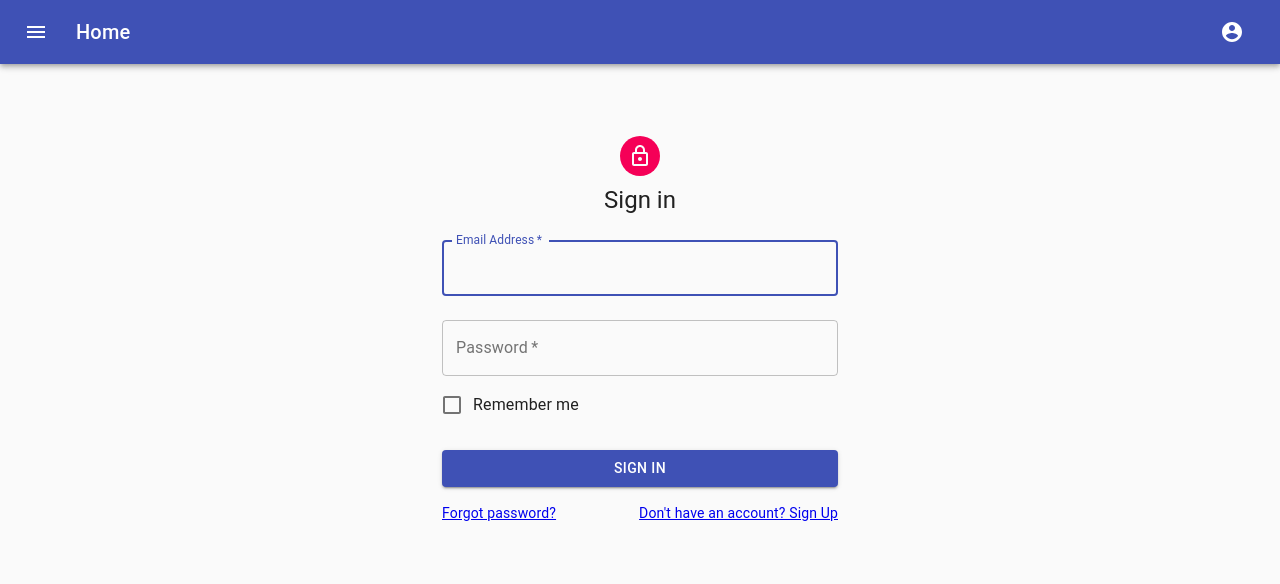
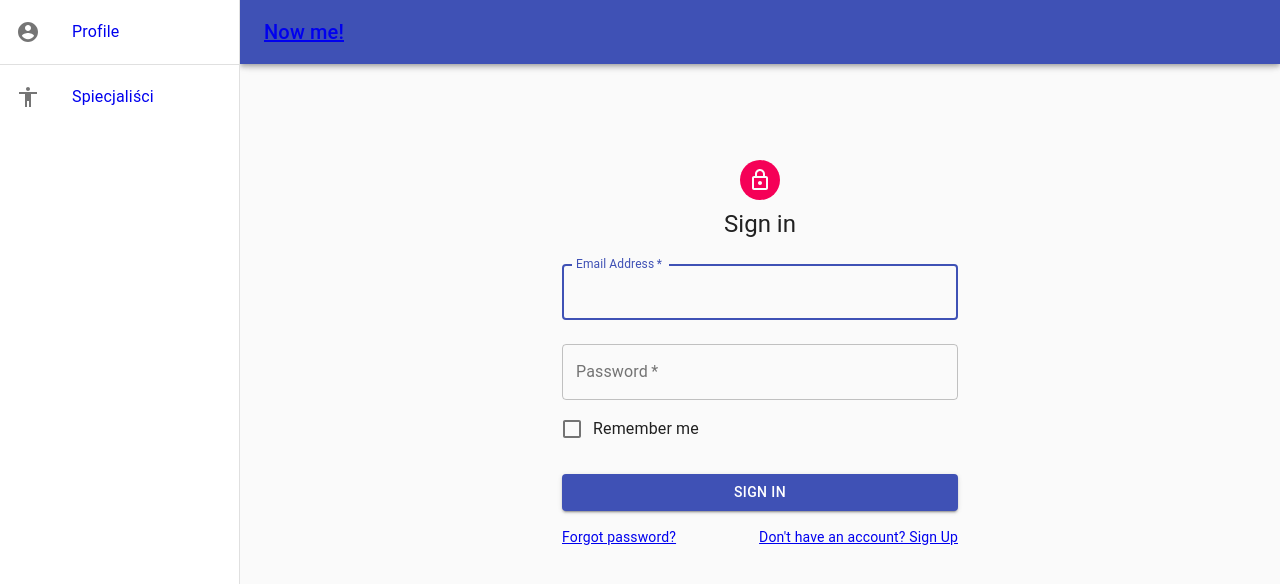
Before and after one commit to szysza26/nowme, a React (Create React App) app in the folder nowme-frontend/: page /signin in a window 1280 px wide. Shown: the top 584 px of the page. Built offline with nearby package versions, Linux system fonts and the light colour scheme.

Commit message:
add main

```diff
--- a/nowme-frontend/src/App.js
+++ b/nowme-frontend/src/App.js
@@ -4,17 +4,18 @@ import { BrowserRouter, Switch, Route } from "react-router-dom";
 import SignIn from './pages/Auth/SignIn';
 import SignUp from './pages/Auth/SignUp';
 import Home from './pages/Home';
-import NavBar from './component/NavBar';
+import Main from './component/Main';
 
 function App() {
     return (
         <BrowserRouter>
-            <NavBar/>
-            <Switch>
-                <Route exact path="/" component={Home}/>
-                <Route exact path="/signin" component={SignIn}/>
-                <Route exact path="/signup" component={SignUp}/>
-            </Switch>
+            <Main>
+                <Switch>
+                    <Route exact path="/" component={Home}/>
+                    <Route exact path="/signin" component={SignIn}/>
+                    <Route exact path="/signup" component={SignUp}/>
+                </Switch>
+            </Main>
       </BrowserRouter>
   );
 }
--- /dev/null
+++ b/nowme-frontend/src/component/Drawer/ListItemLink.js
@@ -0,0 +1,18 @@
+import React from 'react';
+import { Link } from 'react-router-dom';
+import { ListItem, ListItemIcon, ListItemText } from '@material-ui/core';
+
+const ListItemLink = (props) => {
+    const { icon, primary, to } = props;
+
+    const CustomLink = React.forwardRef((props, ref) => <Link to={to} innerRef={ref} {...props} />);
+
+    return (
+        <ListItem component={CustomLink}>
+            <ListItemIcon>{icon}</ListItemIcon>
+            <ListItemText primary={primary} />
+        </ListItem>
+    );
+}
+
+export default ListItemLink;
--- /dev/null
+++ b/nowme-frontend/src/component/Main.js
@@ -0,0 +1,139 @@
+import React, { useState }from 'react';
+import {Link} from 'react-router-dom';
+import AppBar from '@material-ui/core/AppBar';
+import Divider from '@material-ui/core/Divider';
+import Drawer from '@material-ui/core/Drawer';
+import Hidden from '@material-ui/core/Hidden';
+import IconButton from '@material-ui/core/IconButton';
+import AccountCircleIcon from '@material-ui/icons/AccountCircle';
+import AccessibilityIcon from '@material-ui/icons/Accessibility';
+import List from '@material-ui/core/List';
+import MenuIcon from '@material-ui/icons/Menu';
+import Toolbar from '@material-ui/core/Toolbar';
+import Typography from '@material-ui/core/Typography';
+import { makeStyles, useTheme } from '@material-ui/core/styles';
+
+import ListItemLink from './Drawer/ListItemLink';
+
+const drawerWidth = 240;
+
+const useStyles = makeStyles((theme) => ({
+  root: {
+    display: 'flex',
+  },
+  drawer: {
+    [theme.breakpoints.up('sm')]: {
+      width: drawerWidth,
+      flexShrink: 0,
+    },
+  },
+  appBar: {
+    [theme.breakpoints.up('sm')]: {
+      width: `calc(100% - ${drawerWidth}px)`,
+      marginLeft: drawerWidth,
+    },
+  },
+  menuButton: {
+    marginRight: theme.spacing(2),
+    [theme.breakpoints.up('sm')]: {
+      display: 'none',
+    },
+  },
+  // necessary for content to be below app bar
+  toolbar: theme.mixins.toolbar,
+  drawerPaper: {
+    width: drawerWidth,
+  },
+  content: {
+    flexGrow: 1,
+    padding: theme.spacing(3),
+  },
+}));
+
+const Main = (props) => {
+    const { window } = props;
+    const classes = useStyles();
+    const theme = useTheme();
+    const [mobileOpen, setMobileOpen] = React.useState(false);
+
+    const [auth] = useState(false);
+
+    const handleDrawerToggle = () => {
+        setMobileOpen(!mobileOpen);
+    };
+
+    const drawer = (
+        <div>
+            <List>
+                {auth ?
+                <ListItemLink icon={<AccountCircleIcon/>} primary={'Profile'} to={'/profile'}/>
+                :
+                <ListItemLink icon={<AccountCircleIcon/>} primary={'Profile'} to={'/signin'}/>
+                }
+            </List>
+            <Divider />
+            <List>
+                <ListItemLink icon={<AccessibilityIcon/>} primary={'Spiecjaliści'} to={'/specialists'}/>
+            </List>
+        </div>
+    );
+
+    const container = window !== undefined ? () => window().document.body : undefined;
+
+    return (
+        <div className={classes.root}>
+            <AppBar position="fixed" className={classes.appBar}>
+                <Toolbar>
+                    <IconButton
+                        color="inherit"
+                        aria-label="open drawer"
+                        edge="start"
+                        onClick={handleDrawerToggle}
+                        className={classes.menuButton}
+                    >
+                        <MenuIcon />
+                    </IconButton>
+                    <Typography variant="h6" noWrap>
+                        <Link to={'/'}>Now me!</Link>
+                    </Typography>
+                </Toolbar>
+            </AppBar>
+            <nav className={classes.drawer} aria-label="mailbox folders">
+                <Hidden smUp implementation="css">
+                    <Drawer
+                        container={container}
+                        variant="temporary"
+                        anchor={theme.direction === 'rtl' ? 'right' : 'left'}
+                        open={mobileOpen}
+                        onClose={handleDrawerToggle}
+                        classes={{
+                        paper: classes.drawerPaper,
+                        }}
+                        ModalProps={{
+                        keepMounted: true, // Better open performance on mobile.
+                        }}
+                    >
+                        {drawer}
+                    </Drawer>
+                </Hidden>
+                <Hidden xsDown implementation="css">
+                    <Drawer
+                        classes={{
+                        paper: classes.drawerPaper,
+                        }}
+                        variant="permanent"
+                        open
+                    >
+                        {drawer}
+                    </Drawer>
+                </Hidden>
+            </nav>
+            <main className={classes.content}>
+                <div className={classes.toolbar} />
+                {props.children}
+            </main>
+        </div>
+    );
+}
+
+export default Main;
--- a/nowme-frontend/src/component/NavBar.js
+++ /dev/null
@@ -1,107 +0,0 @@
-import React from 'react';
-import { Link, NavLink } from 'react-router-dom';
-import { makeStyles } from '@material-ui/core/styles';
-import AppBar from '@material-ui/core/AppBar';
-import Toolbar from '@material-ui/core/Toolbar';
-import Typography from '@material-ui/core/Typography';
-import IconButton from '@material-ui/core/IconButton';
-import MenuIcon from '@material-ui/icons/Menu';
-import AccountCircle from '@material-ui/icons/AccountCircle';
-import MenuItem from '@material-ui/core/MenuItem';
-import Menu from '@material-ui/core/Menu';
-import { Divider } from '@material-ui/core';
-
-const useStyles = makeStyles((theme) => ({
-  root: {
-    flexGrow: 1,
-  },
-  menuButton: {
-    marginRight: theme.spacing(2),
-  },
-  title: {
-    flexGrow: 1,
-  },
-  link: {
-    color: "#000000",
-    textDecoration: 'none',
-  },
-  navlink: {
-    color: "#ffffff",
-    textDecoration: 'none',
-    '&:hover': {
-      color: "#888888"
-    }
-  },
-}));
-
-const NavBar = (props) => {
-  const classes = useStyles();
-  const [auth] = React.useState(false);
-  const [anchorEl, setAnchorEl] = React.useState(null);
-  const open = Boolean(anchorEl);
-
-  const handleMenu = (event) => {
-    setAnchorEl(event.currentTarget);
-  };
-
-  const handleClose = () => {
-    setAnchorEl(null);
-  };
-
-  return (
-    <div className={classes.root}>
-      <AppBar position="static">
-        <Toolbar>
-          <IconButton edge="start" className={classes.menuButton} color="inherit" aria-label="menu">
-            <MenuIcon />
-          </IconButton>
-          <Typography variant="h6" className={classes.title}>
-            <NavLink to={"/"} className={classes.navlink} exact={true}>Home</NavLink>
-          </Typography>
-          <div>
-            <IconButton
-              aria-label="account of current user"
-              aria-controls="menu-appbar"
-              aria-haspopup="true"
-              onClick={handleMenu}
-              color="inherit"
-            >
-              <AccountCircle />
-            </IconButton>
-            <Menu
-              id="menu-appbar"
-              anchorEl={anchorEl}
-              anchorOrigin={{
-                vertical: 'top',
-                horizontal: 'right',
-              }}
-              keepMounted
-              transformOrigin={{
-                vertical: 'top',
-                horizontal: 'right',
-              }}
-              open={open}
-              onClose={handleClose}
-            >
-              {auth ?
-              <>
-                <MenuItem onClick={handleClose}><Link to="/profile" className={classes.link}>Profile</Link></MenuItem>
-                <Divider variant="middle" />
-                <MenuItem onClick={handleClose}>Logout</MenuItem>
-              </>
-              :
-              <>
-                <MenuItem onClick={handleClose}><Link to="/signin" className={classes.link}>SignIn</Link></MenuItem>
-                <Divider variant="middle" />
-                <MenuItem onClick={handleClose}><Link to="/signup" className={classes.link}>SignUp</Link></MenuItem>
-              </>
-              }
-            </Menu>
-          </div>
-        </Toolbar>
-      </AppBar>
-    </div>
-  );
-}
-
-export default NavBar;
--- a/nowme-frontend/src/pages/Home.js
+++ b/nowme-frontend/src/pages/Home.js
@@ -1,6 +1,6 @@
 import React from 'react';
 import { makeStyles } from '@material-ui/core/styles';
-import { Box, Container, Card, CardContent, Typography } from '@material-ui/core'
+import { Container, Card, CardContent, Typography } from '@material-ui/core'
 
 const useStyles = makeStyles({
     root: {
@@ -14,10 +14,10 @@ const Home = (props) => {
     const classes = useStyles();
 
     return(
-        <Container flex>
+        <Container component="main" maxWidth="md">
             <Card className={classes.root} variant="outlined">
                 <CardContent>
-                    <Typography variant="h5" component="h2">
+                    <Typography variant="h3">
                         Home !!!
                     </Typography>
                 </CardContent>
```
